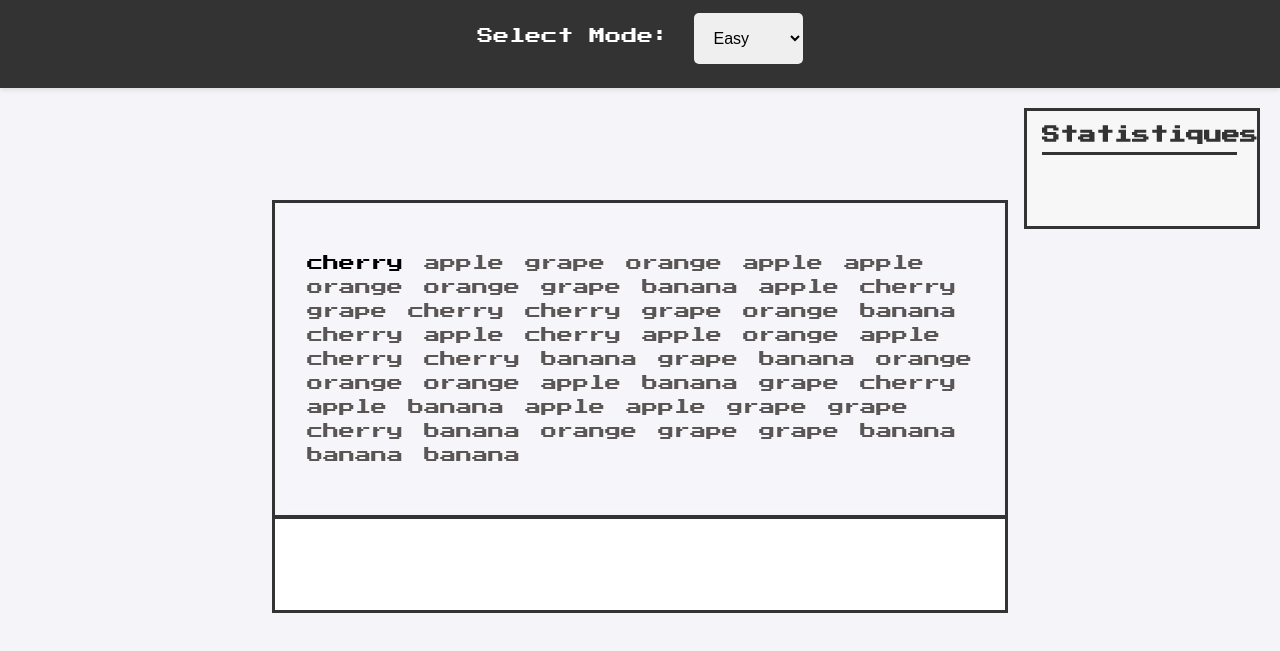
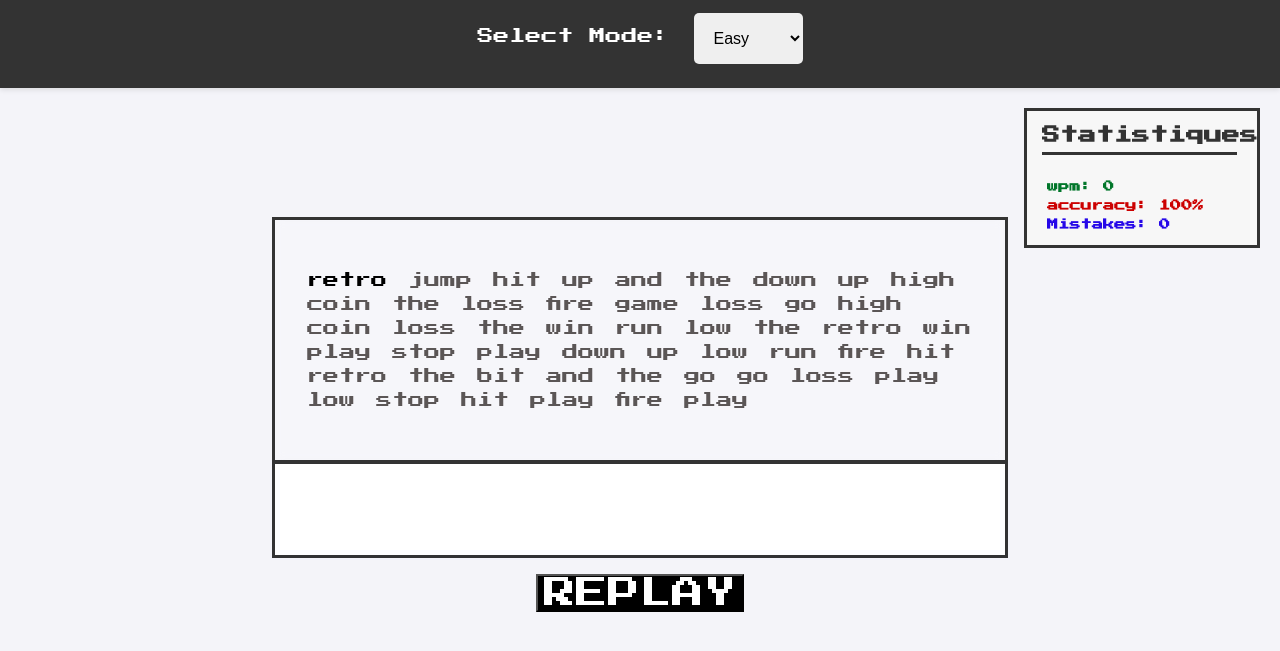
Before and after one commit to kajianaLeVrai999/examen-web-1, a website: page index.html in a window 1280 px wide. Shown: the part 59-710 px from the top of the page. Drawn offline with Linux system fonts and the light colour scheme.

Commit message:
features : add replay boutton & update wordlist

```diff
--- a/index.html
+++ b/index.html
@@ -33,10 +33,12 @@
         <div class="stats-column">
             <h3>Statistiques</h3>
             <div id="results">
-              <span id="wpm">WPM: 0</span><br>
-              <span id="accuracy">Accuracy: 0%</span>
+              <span id="wpm"></span><br>
+              <span id="accuracy"></span>
+              <span id="mistakes"></span>
             </div>
         </div>
+        <button id="replay-btn">REPLAY</button>
     </main>
 
     <script src="script.js"></script>
--- a/script.js
+++ b/script.js
@@ -3,6 +3,7 @@ let currentWordIndex = 0;
 const wordsToType = [];
 let totalTypedChars = 0;
 let totalCorrectChars = 0;
+let mistakeCount = 0;
 
 const modeSelect = document.getElementById("mode");
 const wordDisplay = document.getElementById("word-display");
@@ -10,11 +11,24 @@ const inputField = document.getElementById("input-field");
 const results = document.getElementById("results");
 const wpmDisplay = document.getElementById("wpm");
 const accuracyDisplay = document.getElementById("accuracy");
+const mistakeDisplay = document.getElementById("mistakes");
+const replayButton = document.getElementById("replay-btn");
 
 const words = {
-    easy: ["apple", "banana", "grape", "orange", "cherry"],
-    medium: ["keyboard", "monitor", "printer", "charger", "battery"],
-    hard: ["synchronize", "complicated", "development", "extravagant", "misconception"]
+  easy: [
+    "the", "and", "run", "jump", "play", "bit", "coin", "fire",
+    "go", "stop", "hit", "high", "low", "up", "down", "win", "loss", "game", "retro"
+  ],
+  medium: [
+    "arcade", "enemy", "insert", "credit", "pixels", "freeze", "combo", "attack",
+    "reload", "mission", "glitch", "console", "upgrade", "danger", "sprite",
+    "virtual", "restart", "powerup", "press", "rewind"
+  ],
+  hard: [
+    "the", "from", "while", "without", "controller", "multiplayer",
+    "checkpoint", "leaderboard", "achievement", "synchronization",
+    "difficulty", "respawning", "interaction", "gameplayer", "retroverse"
+  ]
 };
 
 const getRandomWord = (mode) => {
@@ -30,8 +44,11 @@ const startTest = (wordCount = 50) => {
   previousEndTime = null;
   totalTypedChars = 0;
   totalCorrectChars = 0;
-    wpmDisplay.textContent = "";
-    accuracyDisplay.textContent = "";
+  mistakeCount = 0;
+
+  wpmDisplay.textContent = "wpm: 0 ";
+  accuracyDisplay.textContent = "accuracy: 100%";
+  mistakeDisplay.textContent = "Mistakes: 0";
 
   for (let i = 0; i < wordCount; i++) {
     wordsToType.push(getRandomWord(modeSelect.value));
@@ -54,9 +71,11 @@ const startTimer = () => {
 const getCurrentStats = () => {
   const elapsedTime = (Date.now() - previousEndTime) / 1000;
   const wpm = (wordsToType[currentWordIndex].length / 5) / (elapsedTime / 60);
-
   const accuracy = (totalCorrectChars / totalTypedChars) * 100;
-    return { wpm: wpm.toFixed(2), accuracy: accuracy.toFixed(2) };
+  return {
+    wpm: wpm.toFixed(2),
+    accuracy: accuracy.toFixed(2)
+  };
 };
 
 const updateWord = (event) => {
@@ -78,9 +97,13 @@ const updateWord = (event) => {
       currentWordIndex++;
       previousEndTime = Date.now();
       highlightNextWord();
+    } else {
+      mistakeCount++;
+      mistakeDisplay.textContent = `Mistakes: ${mistakeCount}`;
     }
 
     inputField.value = "";
+    inputField.focus();
     event.preventDefault();
   }
 };
@@ -103,4 +126,8 @@ inputField.addEventListener("keydown", (event) => {
 
 modeSelect.addEventListener("change", () => startTest());
 
+replayButton.addEventListener("click", () => {
   startTest();
+});
+
+startTest();
--- a/style.css
+++ b/style.css
@@ -126,8 +126,21 @@ main {
 
 }
 
- #accuracy {
+#accuracy {
     color: #cc0000;
     font-size: 0.7rem;
     padding-left: 5px;
 }
+
+#mistakes {
+    color: #2507e8;
+    font-size: 0.7rem;
+    padding-left: 5px;
+}
+
+#replay-btn {
+    color: rgb(255, 255, 255);
+    background-color: black;
+    font-size: xx-large;
+    font-family: 'PressStart2P';
+}
```
Lines whose indentation alone changed are shown as unchanged.
